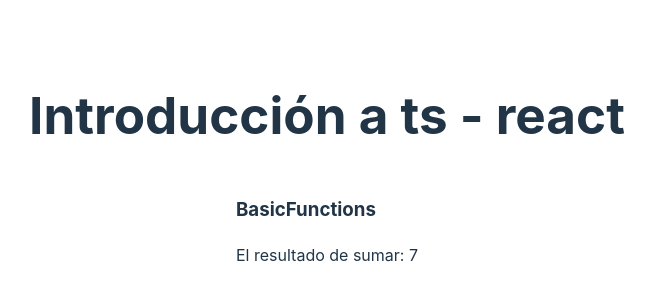
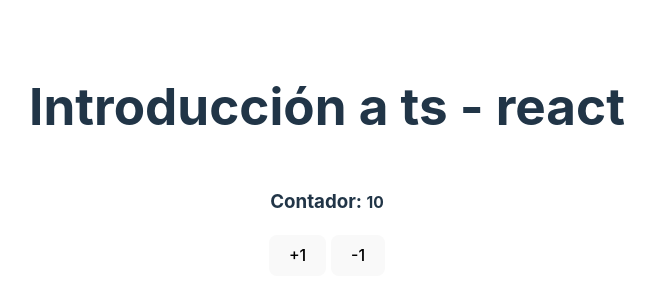
Before and after one commit to BryanEspana/React-native, a React (Vite) app in the folder 01-react-foundation/: page / in a window 1280 px wide. Shown: the part 240-540 px from the top of the page, without its empty margins (313-968 px from the left). Built offline with nearby package versions, Linux system fonts and the light colour scheme.

Commit message:
Hooks useState

```diff
--- a/01-react-foundation/src/App.tsx
+++ b/01-react-foundation/src/App.tsx
@@ -1,7 +1,8 @@
 //import BasicTypes from './typescript/BasicTypes'
 //import ObjectLiterals from './typescript/ObjectLiterals'
+//import BasicFunctions from "./typescript/BasicFunctions"
 
-import BasicFunctions from "./typescript/BasicFunctions"
+import Counter from "./components/Counter"
 
 function App() {
 
@@ -10,7 +11,8 @@ function App() {
       <h1>Introducción a ts - react</h1>
       {/*<BasicTypes/>*/}
       {/*<ObjectLiterals/> */}
-      <BasicFunctions/>
+      {/*<BasicFunctions/> */}
+      <Counter/>
     </main>
   )
 }
--- /dev/null
+++ b/01-react-foundation/src/components/Counter.tsx
@@ -0,0 +1,26 @@
+import { useState } from "react"
+
+const Counter = () => {
+
+    const [count, setCount] = useState(10)
+
+    const IncreaseBy = (num: number) => {
+        setCount(count + num);
+    }
+    const DecreaseBy = (num: number) => {
+        setCount(count - num);
+    }
+
+  return (
+    <>
+    <h3>Contador: <small>{count}</small></h3>
+    <div>
+        <button onClick={() => IncreaseBy(1)}>+1</button>
+        &nbsp;
+        <button onClick={() => DecreaseBy(1)}>-1</button>
+    </div>
+    </>
+  )
+}
+
+export default Counter
--- /dev/null
+++ b/01-react-foundation/src/components/index.ts
@@ -0,0 +1,2 @@
+
+export * from './Counter';
```
